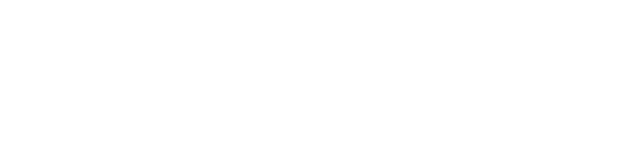
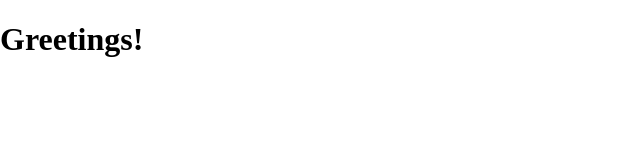
Before and after one commit to dmorgan0422/template-test, a plain HTML site: page index.html in a window 1280 px wide. Shown: the whole page, without its empty margins (0-640 px from the left). Drawn offline with Linux system fonts and the light colour scheme.

Commit message:
greetings!

```diff
--- a/index.html
+++ b/index.html
@@ -10,7 +10,7 @@
 </head>
 
 <body>
-
+    <h1> Greetings!   </h1>
     <!-- Script -->
     <script src="script.js"></script>
 </body>
```
